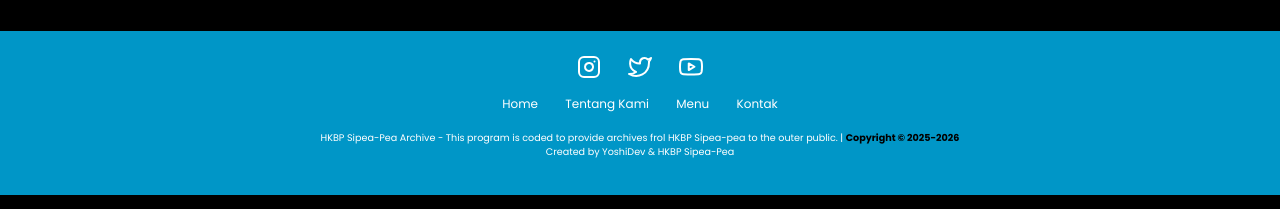
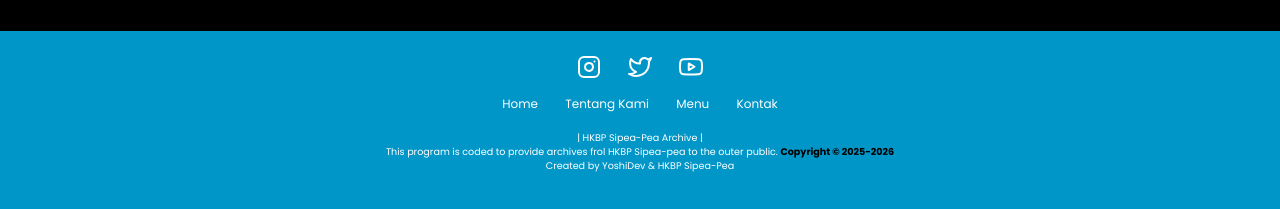
Before and after one commit to Yoshi-Team/HKBP-Sipea-pea, a plain HTML site: page Index.html in a window 1280 px wide. Shown: the part 3113-3322 px from the top of the page. Drawn offline with nearby package versions, Linux system fonts and the light colour scheme.

Commit message:
Fix copyright link and update footer text

```diff
--- a/Index.html
+++ b/Index.html
@@ -206,9 +206,10 @@
 
             <div class="credit">
                 <p>
-                    HKBP Sipea-Pea Archive - This program is coded to provide
-                    archives frol HKBP Sipea-pea to the outer public. |
-                    <a href="LICENSE"> Copyright &copy; 2025-2026</a>
+                    | HKBP Sipea-Pea Archive | <br />
+                    This program is coded to provide archives frol HKBP
+                    Sipea-pea to the outer public.
+                    <a href="LICENSE.txt"> Copyright &copy; 2025-2026</a>
                 </p>
                 <p class="created-by">Created by YoshiDev & HKBP Sipea-Pea</p>
             </div>
```
